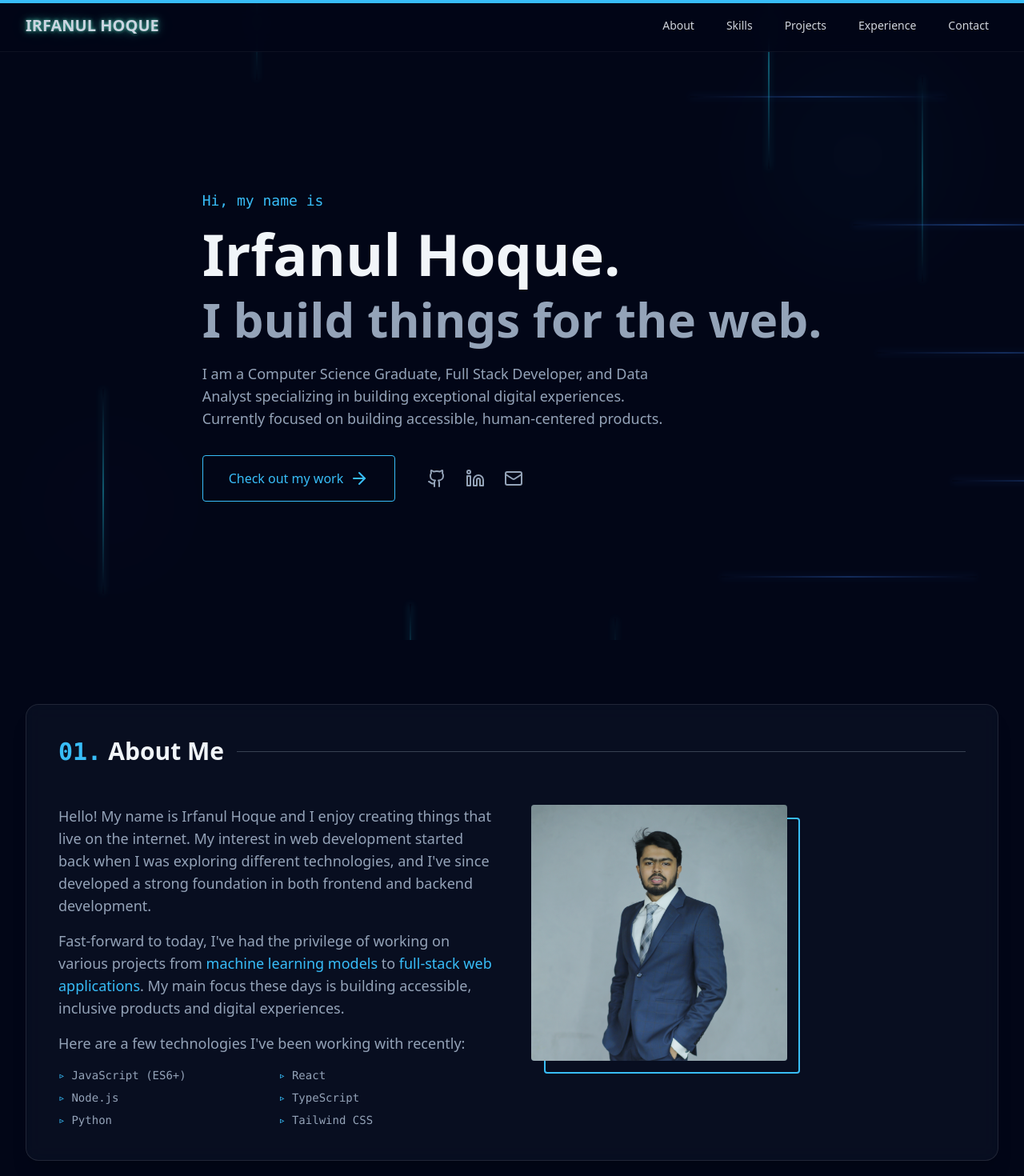
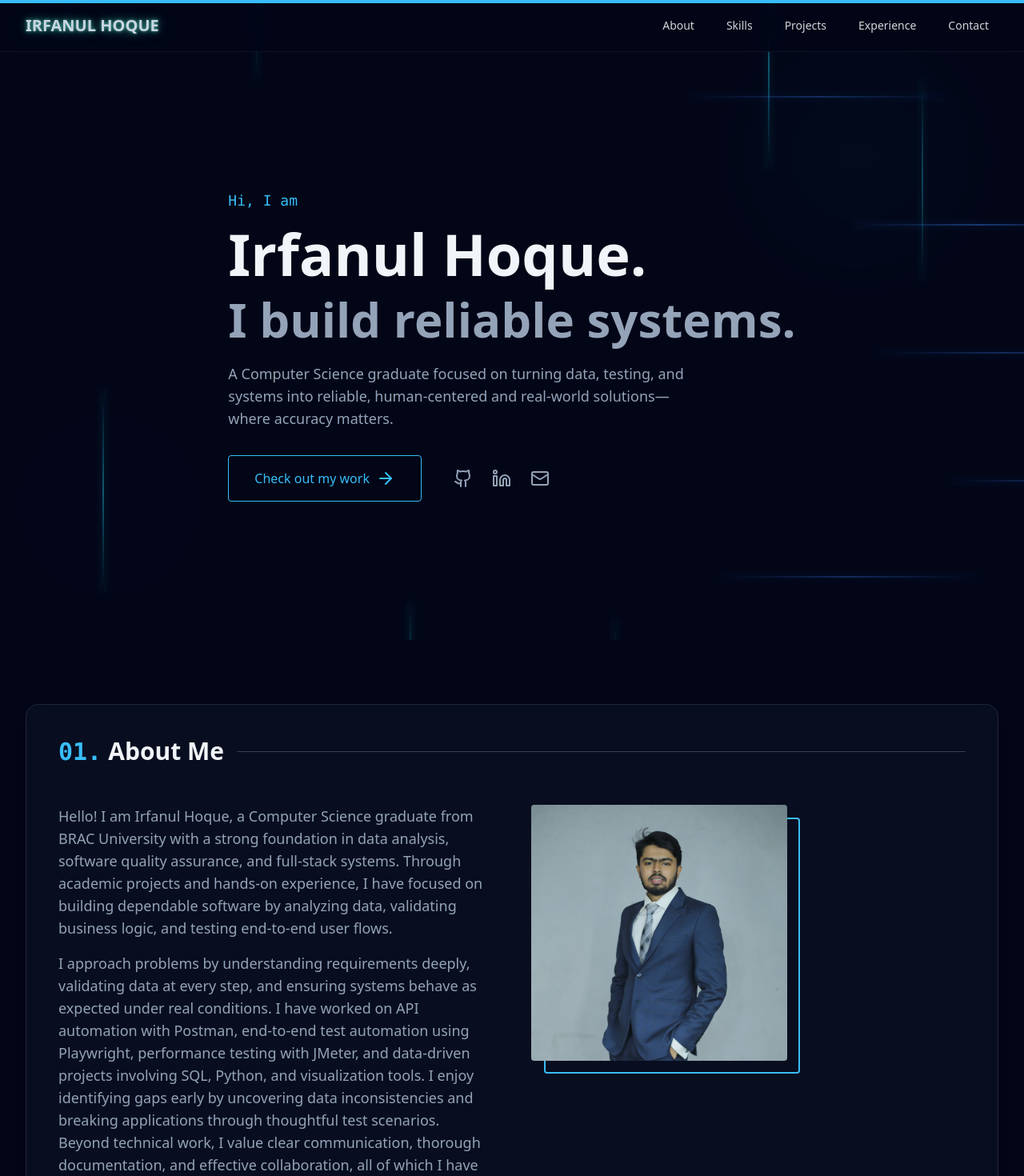
Before and after one commit to irrfanulhoque/portfolio, a React (Vite) app: page / in a window 1280 px wide. Shown: the top 1470 px of the page at 80% size. Built offline with nearby package versions, Linux system fonts and the light colour scheme.

Commit message:
feat: Add About and Hero components to establish core portfolio sections with animated elements.

```diff
--- a/src/components/About.jsx
+++ b/src/components/About.jsx
@@ -3,14 +3,7 @@ import React from 'react';
 import { motion } from 'framer-motion';
 
 const About = () => {
-    const technologies = [
-        'JavaScript (ES6+)',
-        'React',
-        'Node.js',
-        'TypeScript',
-        'Python',
-        'Tailwind CSS',
-    ];
+
 
     const containerVariants = {
         hidden: { opacity: 0 },
@@ -53,30 +46,14 @@ const About = () => {
                     <div className="grid md:grid-cols-2 gap-12">
                         <div className="text-slate-400 space-y-4 text-lg">
                             <motion.p variants={itemVariants}>
-                                Hello! My name is Irfanul Hoque and I enjoy creating things that live on the internet. My interest in web development started back when I was exploring different technologies, and I've since developed a strong foundation in both frontend and backend development.
+                                Hello! I am Irfanul Hoque, a Computer Science graduate from BRAC University with a strong foundation in data analysis, software quality assurance, and full-stack systems. Through academic projects and hands-on experience, I have focused on building dependable software by analyzing data, validating business logic, and testing end-to-end user flows.
                             </motion.p>
                             <motion.p variants={itemVariants}>
-                                Fast-forward to today, I've had the privilege of working on various projects from <span className="text-accent">machine learning models</span> to <span className="text-accent">full-stack web applications</span>. My main focus these days is building accessible, inclusive products and digital experiences.
+                                I approach problems by understanding requirements deeply, validating data at every step, and ensuring systems behave as expected under real conditions. I have worked on API automation with Postman, end-to-end test automation using Playwright, performance testing with JMeter, and data-driven projects involving SQL, Python, and visualization tools. I enjoy identifying gaps early by uncovering data inconsistencies and breaking applications through thoughtful test scenarios. Beyond technical work, I value clear communication, thorough documentation, and effective collaboration, all of which I have developed through team projects and real-world experience in high-responsibility roles.
                             </motion.p>
                             <motion.p variants={itemVariants}>
-                                Here are a few technologies I've been working with recently:
+                                I am committed to building robust, reliable systems that translate strong technical foundations into practical solutions with real-world impact.
                             </motion.p>
-
-                            <motion.ul
-                                className="grid grid-cols-2 gap-2 mt-4 font-mono text-sm"
-                                variants={containerVariants}
-                            >
-                                {technologies.map((tech) => (
-                                    <motion.li
-                                        key={tech}
-                                        variants={itemVariants}
-                                        whileHover={{ x: 5, color: "#64ffda" }}
-                                        className="flex items-center transition-colors cursor-default"
-                                    >
-                                        <span className="text-accent mr-2">▹</span>{tech}
-                                    </motion.li>
-                                ))}
-                            </motion.ul>
                         </div>
 
                         <motion.div
--- a/src/components/Hero.jsx
+++ b/src/components/Hero.jsx
@@ -99,7 +99,7 @@ const Hero = () => {
                         transition={{ delay: 0.2 }}
                         className="text-accent text-lg mb-4 font-mono"
                     >
-                        Hi, my name is
+                        Hi, I am
                     </motion.p>
 
                     <motion.h1
@@ -117,7 +117,7 @@ const Hero = () => {
                         transition={{ delay: 0.4, duration: 0.8 }}
                         className="text-4xl md:text-6xl font-bold text-slate-400 mb-6"
                     >
-                        I build things for the web.
+                        I build reliable systems.
                     </motion.h2>
 
                     <motion.p
@@ -126,7 +126,7 @@ const Hero = () => {
                         transition={{ delay: 0.5 }}
                         className="text-slate-400 max-w-xl text-lg mb-8 md:mx-0 mx-auto"
                     >
-                        I am a Computer Science Graduate, Full Stack Developer, and Data Analyst specializing in building exceptional digital experiences. Currently focused on building accessible, human-centered products.
+                        A Computer Science graduate focused on turning data, testing, and systems into reliable, human-centered and real-world solutions—where accuracy matters.
                     </motion.p>
 
                     <motion.div
```
